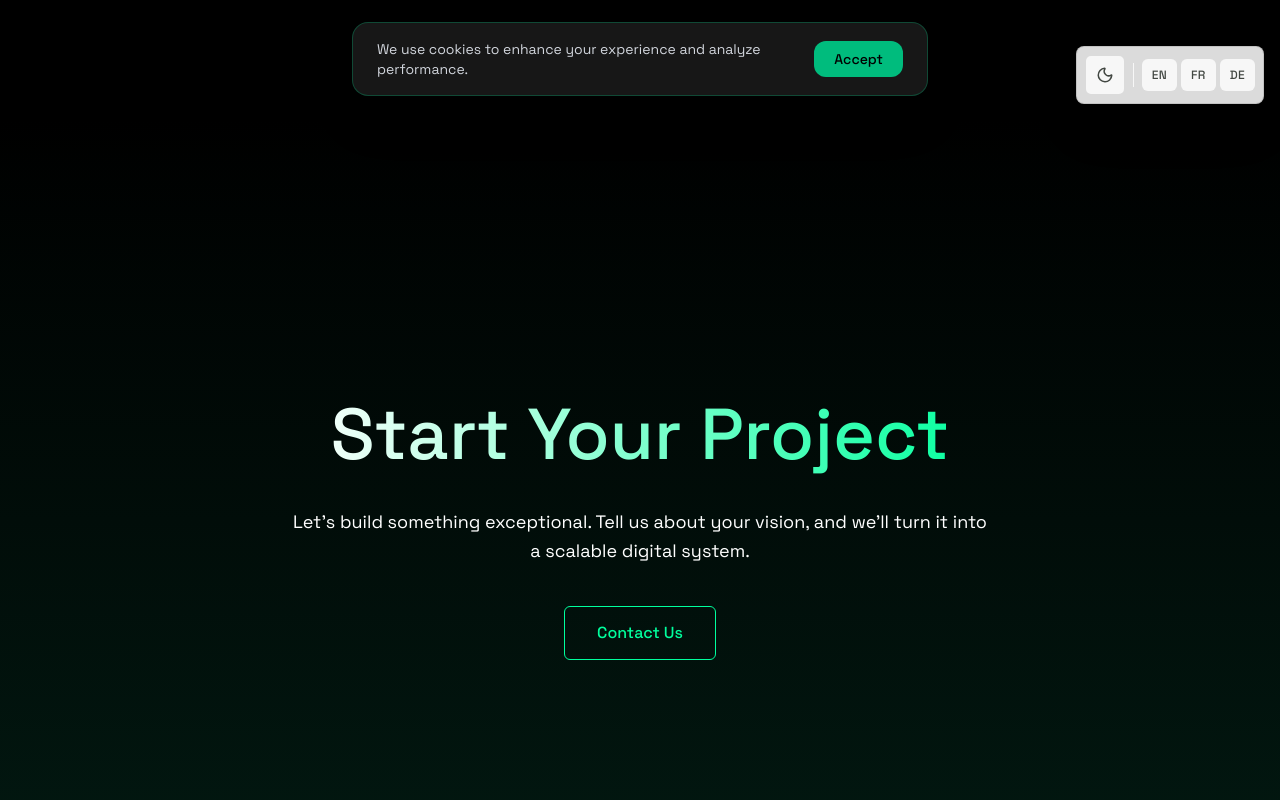
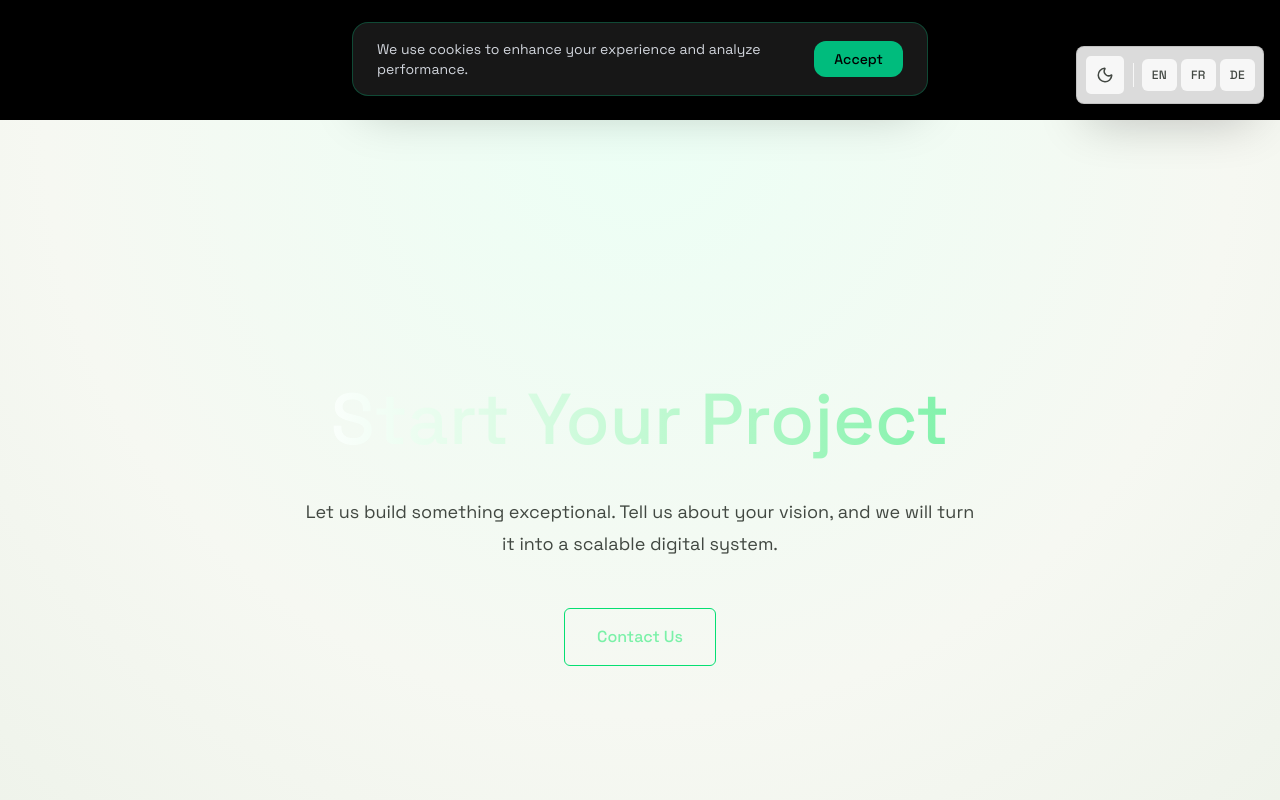
Before and after one commit to markchweya/olkeri.space, a Next.js app: page / in a window 1280 px wide. Shown: the part 680-1480 px from the top of the page. Built offline with nearby package versions, Linux system fonts and the light colour scheme.

Commit message:
Localize project CTA section

```diff
--- a/src/components/StartProjectSection.tsx
+++ b/src/components/StartProjectSection.tsx
@@ -2,21 +2,15 @@
 
 import Link from 'next/link'
 import { motion } from 'framer-motion'
+import { appCopy } from '@/lib/articles'
+import { useAppLanguage } from '@/lib/use-app-language'
 
 export default function StartProjectSection() {
+  const appLanguage = useAppLanguage()
+  const copy = appCopy[appLanguage].startProject
+
   return (
-    <section
-      style={{
-        minHeight: '100vh',
-        background: 'linear-gradient(180deg, #000000 0%, #021a12 100%)',
-        color: 'white',
-        display: 'flex',
-        alignItems: 'center',
-        justifyContent: 'center',
-        padding: '40px',
-        overflow: 'hidden',
-      }}
-    >
+    <section className="flex min-h-screen items-center justify-center overflow-hidden bg-[linear-gradient(180deg,#000000_0%,#021a12_100%)] px-6 py-24 text-white">
       <motion.div
         initial={{ opacity: 0, y: 100 }}
         whileInView={{ opacity: 1, y: 0 }}
@@ -25,72 +19,37 @@ export default function StartProjectSection() {
           duration: 0.9,
           ease: [0.22, 1, 0.36, 1],
         }}
-        style={{
-          textAlign: 'center',
-          maxWidth: '700px',
-        }}
+        className="max-w-3xl text-center"
       >
         <motion.h2
           initial={{ opacity: 0, y: 60 }}
           whileInView={{ opacity: 1, y: 0 }}
           transition={{ delay: 0.2, duration: 0.7 }}
-          style={{
-            fontSize: 'clamp(40px, 6vw, 72px)',
-            fontWeight: 500,
-            marginBottom: '20px',
-            background: 'linear-gradient(90deg, #ffffff 0%, #00ff9d 100%)',
-            WebkitBackgroundClip: 'text',
-            WebkitTextFillColor: 'transparent',
-          }}
+          className="bg-gradient-to-r from-white to-green-300 bg-clip-text text-5xl font-medium leading-tight text-transparent sm:text-7xl"
         >
-          Start Your Project
+          {copy.title}
         </motion.h2>
 
         <motion.p
           initial={{ opacity: 0, y: 40 }}
           whileInView={{ opacity: 1, y: 0 }}
           transition={{ delay: 0.4, duration: 0.7 }}
-          style={{
-            fontSize: '18px',
-            opacity: 0.8,
-            marginBottom: '40px',
-            lineHeight: 1.6,
-          }}
+          className="mx-auto mt-8 max-w-2xl text-lg leading-8 text-white/80"
         >
-          Let’s build something exceptional. Tell us about your vision, and we’ll turn it into a scalable digital system.
+          {copy.intro}
         </motion.p>
 
         <motion.div
           initial={{ opacity: 0, scale: 0.8 }}
           whileInView={{ opacity: 1, scale: 1 }}
           transition={{ delay: 0.6, duration: 0.6, type: 'spring', stiffness: 120 }}
+          className="mt-12"
         >
-          <Link href="/contact">
-            <button
-              style={{
-                padding: '14px 32px',
-                fontSize: '16px',
-                fontWeight: 500,
-                borderRadius: '6px',
-                border: '1px solid #00ff9d',
-                background: 'transparent',
-                color: '#00ff9d',
-                cursor: 'pointer',
-                transition: 'all 0.3s ease',
-              }}
-              onMouseEnter={e => {
-                e.currentTarget.style.background = '#00ff9d'
-                e.currentTarget.style.color = '#000'
-                e.currentTarget.style.transform = 'scale(1.05)'
-              }}
-              onMouseLeave={e => {
-                e.currentTarget.style.background = 'transparent'
-                e.currentTarget.style.color = '#00ff9d'
-                e.currentTarget.style.transform = 'scale(1)'
-              }}
-            >
-              Contact Us
-            </button>
+          <Link
+            href="/contact"
+            className="inline-flex rounded-md border border-green-400 px-8 py-4 font-medium text-green-300 transition-all hover:scale-105 hover:bg-green-400 hover:text-black"
+          >
+            {copy.cta}
           </Link>
         </motion.div>
       </motion.div>
--- a/src/lib/articles.ts
+++ b/src/lib/articles.ts
@@ -57,6 +57,11 @@ export const appCopy = {
       message: 'Tell us about your project',
       submit: 'Send Message',
     },
+    startProject: {
+      title: 'Start Your Project',
+      intro: 'Let us build something exceptional. Tell us about your vision, and we will turn it into a scalable digital system.',
+      cta: 'Contact Us',
+    },
     legalLabels: {
       privacy: 'Privacy',
       terms: 'Terms',
@@ -93,6 +98,11 @@ export const appCopy = {
       message: 'Parlez-nous de votre projet',
       submit: 'Envoyer le message',
     },
+    startProject: {
+      title: 'Demarrez votre projet',
+      intro: 'Construisons quelque chose d exceptionnel. Parlez-nous de votre vision et nous la transformerons en systeme numerique evolutif.',
+      cta: 'Nous contacter',
+    },
     legalLabels: {
       privacy: 'Confidentialite',
       terms: 'Conditions',
@@ -128,6 +138,11 @@ export const appCopy = {
       email: 'Ihre E-Mail',
       message: 'Erzahlen Sie uns von Ihrem Projekt',
       submit: 'Nachricht senden',
+    },
+    startProject: {
+      title: 'Starten Sie Ihr Projekt',
+      intro: 'Lassen Sie uns etwas Aussergewohnliches bauen. Erzahlen Sie uns von Ihrer Vision, und wir machen daraus ein skalierbares digitales System.',
+      cta: 'Kontakt aufnehmen',
     },
     legalLabels: {
       privacy: 'Datenschutz',
```
